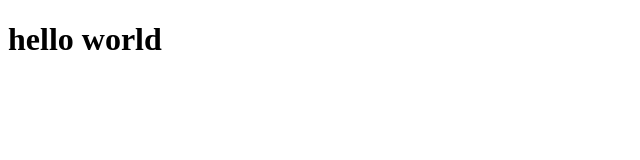
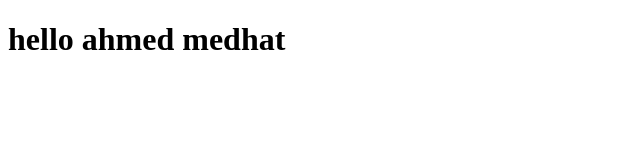
Before and after one commit to AhmedMedhat77/travel-system, a plain HTML site: page index.html in a window 1280 px wide. Shown: the whole page, without its empty margins (0-640 px from the left). Drawn offline with Linux system fonts and the light colour scheme.

Commit message:
ahmed medhat

```diff
--- a/index.html
+++ b/index.html
@@ -6,6 +6,6 @@
     <title>Document</title>
   </head>
   <body>
-    <h1>hello world </h1>
+    <h1>hello ahmed medhat </h1>
   </body>
 </html>
```
